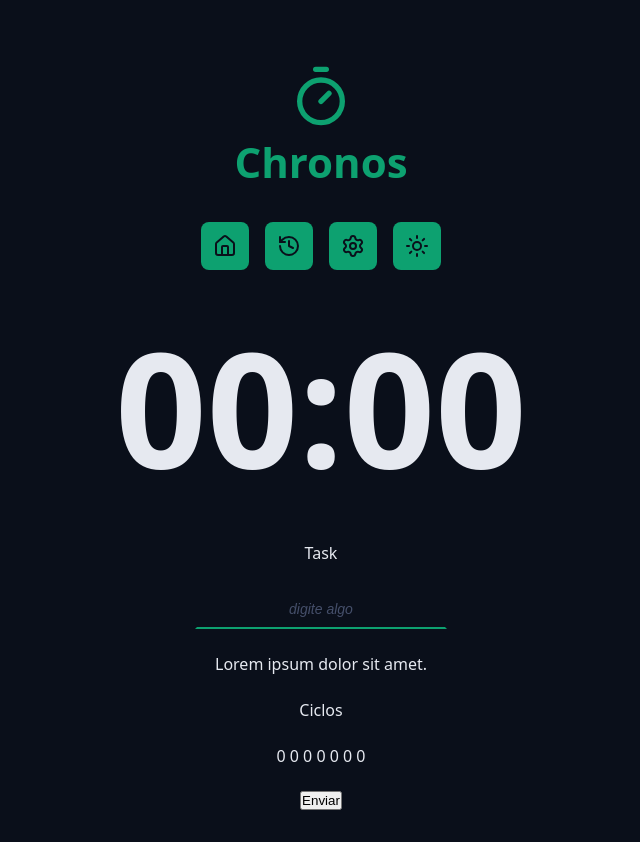
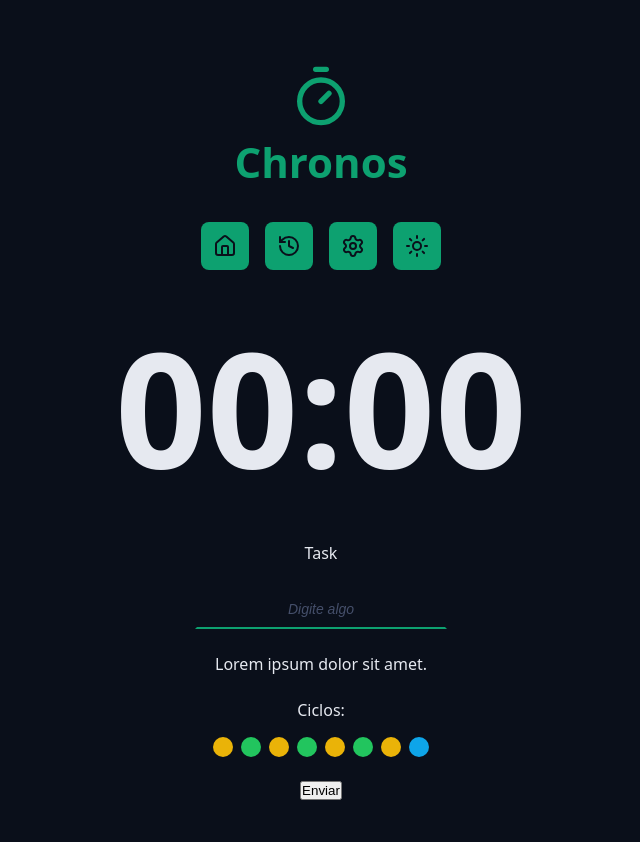
Before and after one commit to PedroL-cs/Pomodoro, a React (Vite) app: page / in a window 1280 px wide. Shown: the whole page, without its empty margins (319-959 px from the left). Built offline with nearby package versions, Linux system fonts and the light colour scheme.

Commit message:
Cria componente de ciclos

```diff
--- a/src/App.tsx
+++ b/src/App.tsx
@@ -5,6 +5,7 @@
 import { Menu } from './components/Menu';
 import { CountDown } from './components/CountDown';
 import { DefaultInput } from './components/DefaultInput';
+import { Cycles } from './components/Cycles';
 
 export function App() {
    return (
@@ -28,7 +29,7 @@
                      labelText='Task'
                      id='meuInput'
                      type='text'
-                     placeholder='digite algo'
+                     placeholder='Digite algo'
                   />
                </div>
 
@@ -37,8 +38,7 @@
                </div>
 
                <div className='formRow'>
-                  <p>Ciclos</p>
-                  <p>0 0 0 0 0 0 0</p>
+                  <Cycles />
                </div>
 
                <div className='formRow'>
--- /dev/null
+++ b/src/components/Cycles/index.tsx
@@ -0,0 +1,28 @@
+import styles from './styles.module.css';
+
+export function Cycles() {
+   return (
+      <div className={styles.cycles}>
+         <span>Ciclos:</span>
+
+         <div className={styles.cycleDots}>
+            <span className={`${styles.cycleDot} ${styles.workTime}`}></span>
+            <span
+               className={`${styles.cycleDot} ${styles.shortBreakTime}`}
+            ></span>
+            <span className={`${styles.cycleDot} ${styles.workTime}`}></span>
+            <span
+               className={`${styles.cycleDot} ${styles.shortBreakTime}`}
+            ></span>
+            <span className={`${styles.cycleDot} ${styles.workTime}`}></span>
+            <span
+               className={`${styles.cycleDot} ${styles.shortBreakTime}`}
+            ></span>
+            <span className={`${styles.cycleDot} ${styles.workTime}`}></span>
+            <span
+               className={`${styles.cycleDot} ${styles.longBreakTime}`}
+            ></span>
+         </div>
+      </div>
+   );
+}
--- /dev/null
+++ b/src/components/Cycles/styles.module.css
@@ -0,0 +1,37 @@
+.cycles {
+   display: flex;
+   flex-direction: column;
+   gap: 1.6rem;
+   align-items: center;
+   justify-content: center;
+}
+
+.cycleDots {
+   display: flex;
+   gap: 0.8rem;
+}
+
+.cycleDot {
+   width: 2rem;
+   height: 2rem;
+   background-color: var(--primary);
+   border-radius: 50%;
+   transition: all 0.1s ease-in-out;
+}
+
+.cycleDot:hover {
+   width: 2.2rem;
+   height: 2.2rem;
+}
+
+.workTime {
+   background-color: var(--warning);
+}
+
+.shortBreakTime {
+   background-color: var(--success);
+}
+
+.longBreakTime {
+   background-color: var(--info);
+}
```
